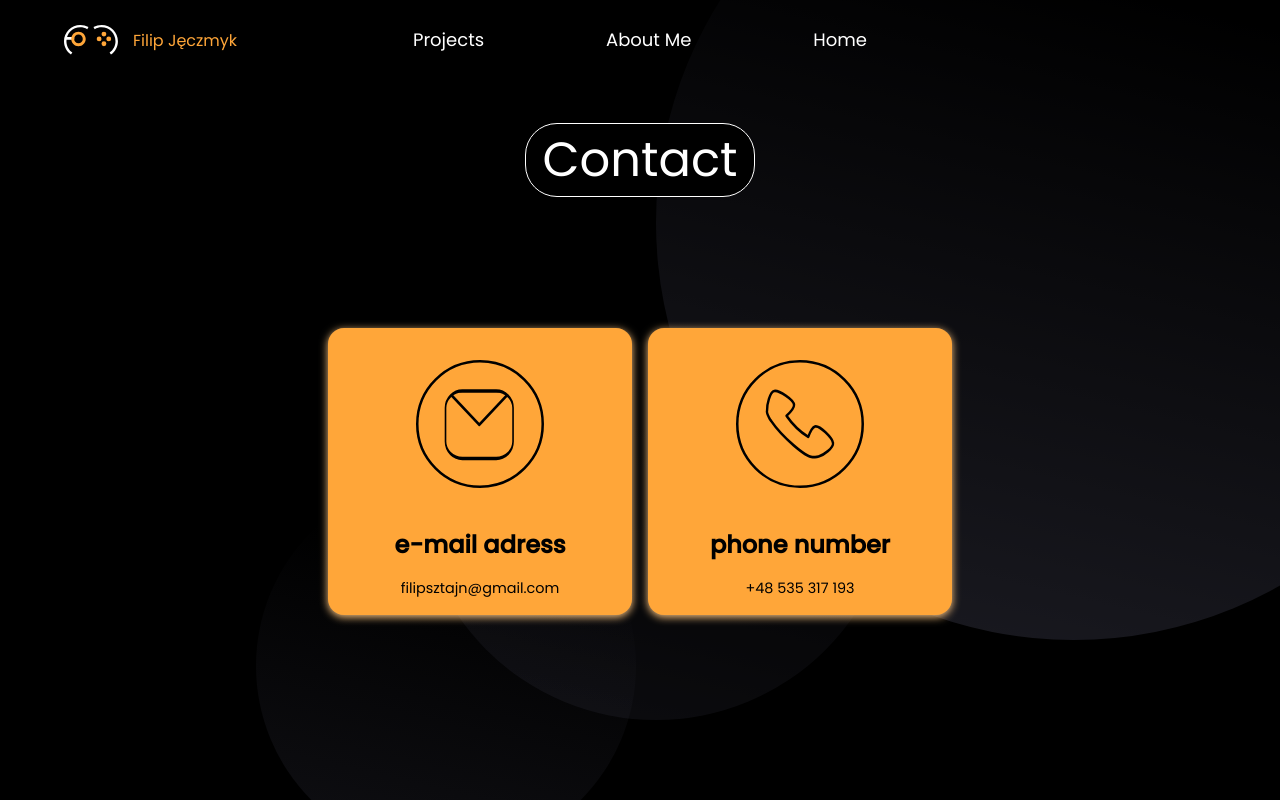
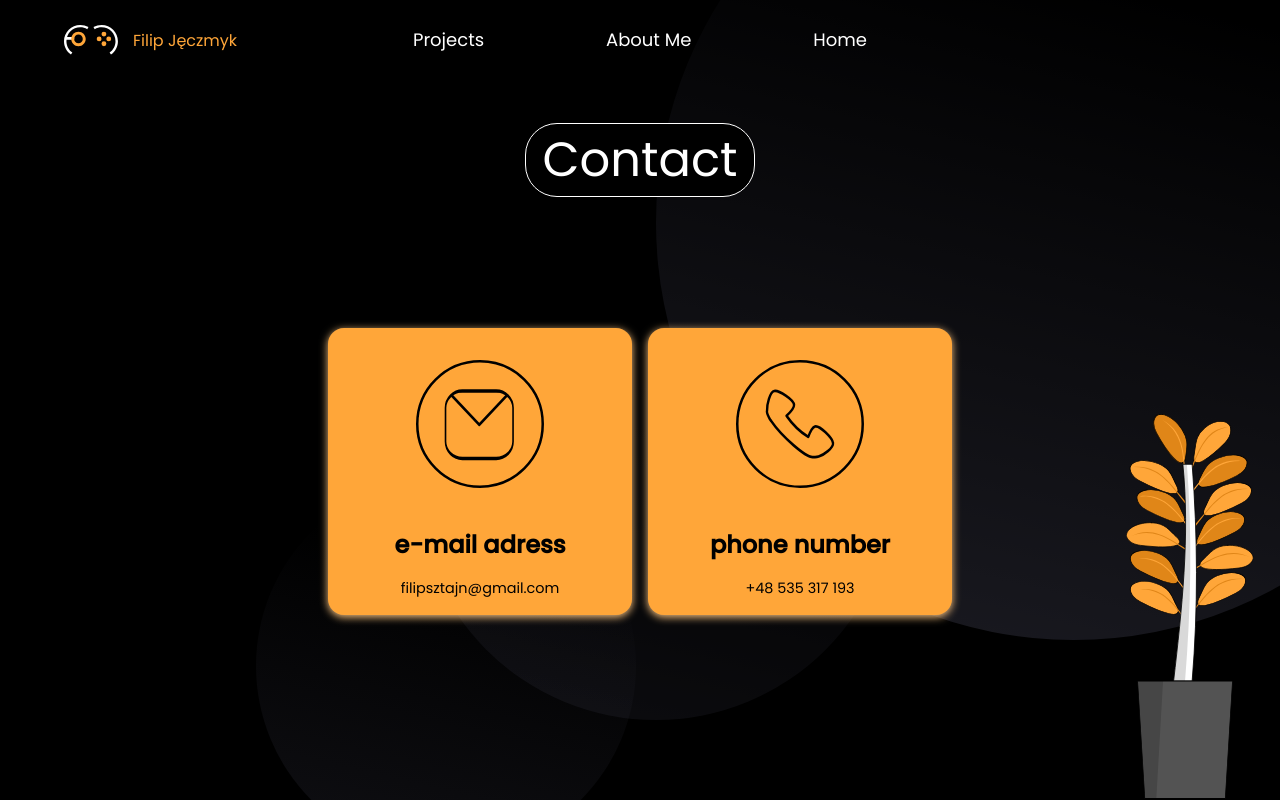
Before and after one commit to Qraksa/Qraksa.github.io, a PHP site: page /ContactMe.html in a window 1280 px wide. Run offline with PHP 8.4, Linux system fonts and the light colour scheme.

Commit message:
Portfolio Contact
Added:
-Plant

```diff
--- a/ContactMe.html
+++ b/ContactMe.html
@@ -40,7 +40,7 @@
 
     <div class="wrapper-grid">
         <div class="container">
-          <img src='./img/Mail.svg' alt='profile image' class="profile-img">
+          <img src='./img/mail.svg' alt='profile image' class="profile-img">
           <h1 class="name">e-mail adress</h1>
           <p class="description">filipsztajn@gmail.com</p>
         </div>
@@ -52,6 +52,7 @@
 
     </div>
 
+    <img class="Plant" src="./img/roślinkawersjapomarańcz2.svg" alt="">
     <img class="big-circle" src="./img/big-eclipse.svg" alt="" />
     <img class="medium-circle" src="./img/mid-eclipse.svg" alt="" />
     <img class="small-circle" src="./img/small-eclipse.svg" alt="" />
--- a/contactStyle.css
+++ b/contactStyle.css
@@ -193,3 +193,9 @@ body {
   width: 100%;
   transition: width 0.3s;
 }
+.Plant {
+  position: fixed;
+  right: 2%;
+  bottom: 0%;
+  width: 10%;
+}
```
Also changed, not shown: img/roślinkawersjapomarańcz.svg (added), img/roślinkawersjapomarańcz2.svg (added).
